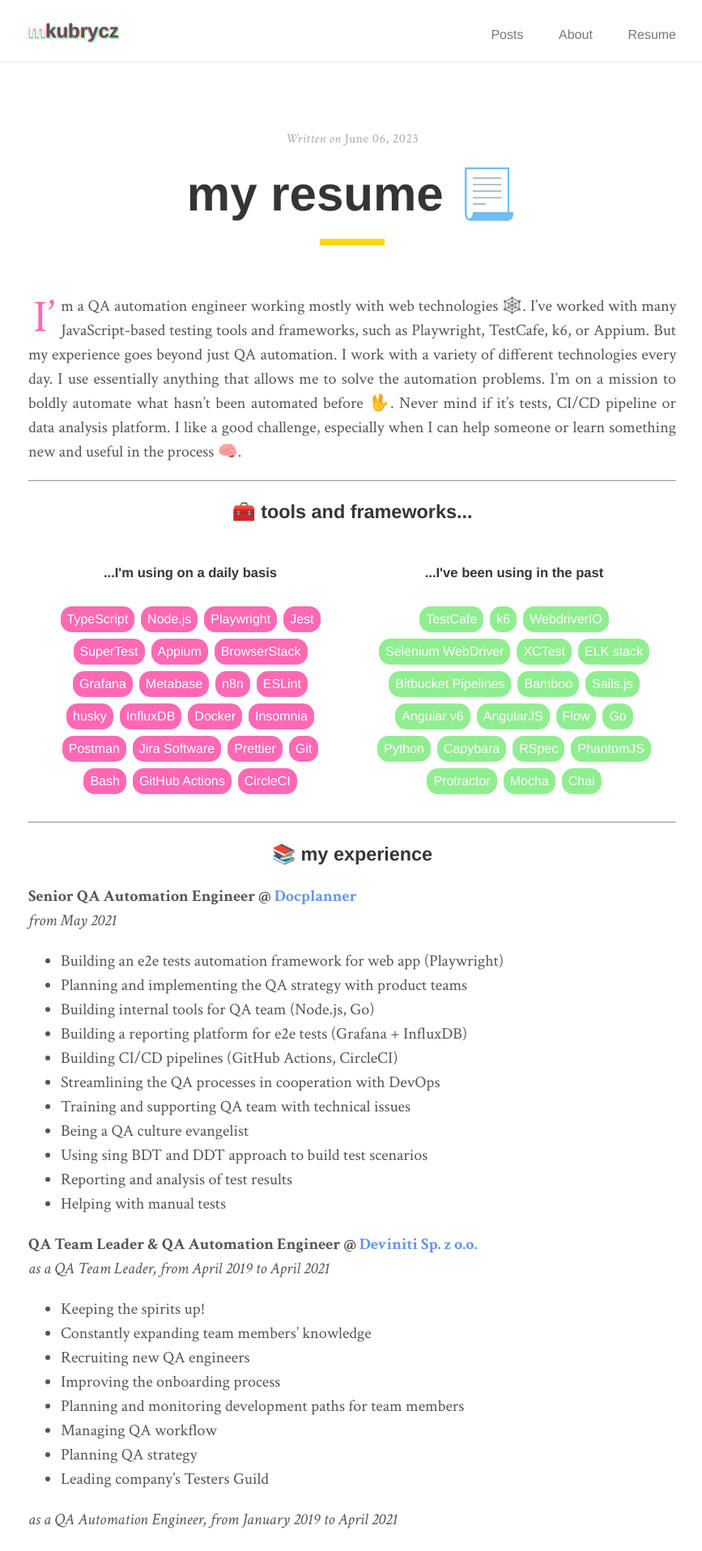
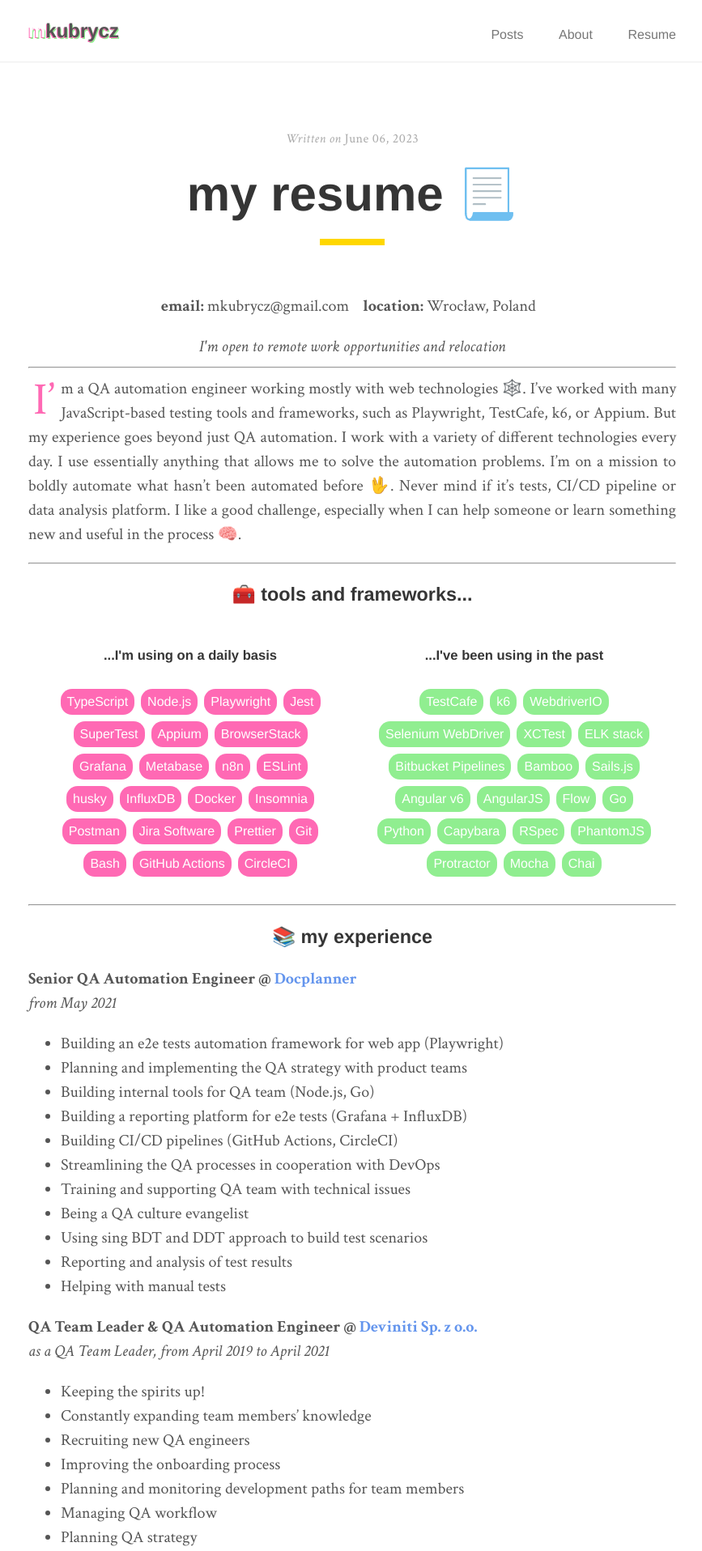
Before and after one commit to mkubrycz/mkubrycz.github.io, a Jekyll site: the page built from resume.md, in a window 1280 px wide. Shown: the top 1916 px of the page at 81% size, without its empty margins (205-1072 px from the left). Built offline with Jekyll 4.4.1, drawn with Linux system fonts in a browser that asks for light colours.

Commit message:
new favicon; add contact section to resume

```diff
--- a/_config.yml
+++ b/_config.yml
@@ -22,6 +22,8 @@
   name: Michał Kubrycz
   email: mkubrycz@gmail.com
   url: http://mkubrycz.github.io
+  phone:
+  location: Wrocław, Poland
 email: mkubrycz@gmail.com
 
 # google_analytics: UA-134261307-1
--- /dev/null
+++ b/_includes/contact-section.html
@@ -0,0 +1,13 @@
+<div class="contact-container">
+    {%- if site.author.email -%}
+    <div class="contact-item"><span class="contact-category">email:</span> {{ site.author.email }}</div>
+    {%- endif -%}
+    {%- if site.author.phone -%}
+    <div class="contact-item"><span class="contact-category">phone:</span> {{ site.author.phone }}</div>
+    {%- endif -%}
+    {%- if site.author.location -%}
+    <div class="contact-item"><span class="contact-category">location:</span> {{ site.author.location }}</div>
+    {%- endif -%}
+</div>
+
+<div class="contact-footnote">I'm open to remote work opportunities and relocation</div>
--- a/_includes/social-bar.html
+++ b/_includes/social-bar.html
@@ -4,19 +4,18 @@
   {%- endif -%}
 
   {%- if site.social.linkedin -%}
-  <a href="https://www.linkedin.com/in/{{ site.social.linkedin | cgi_escape | escape }}"><i class="fab fa-linkedin"></i></a>
-  {%- endif -%}
-
-  {%- if site.author.email -%}
-  <a href="mailto:{{ site.author.email }}"><i class="yellow fas fa-at"></i></a>
+  <a href="https://www.linkedin.com/in/{{ site.social.linkedin | cgi_escape | escape }}"><i
+      class="fab fa-linkedin"></i></a>
   {%- endif -%}
 
   {%- if site.social.facebook and page.permalink != '/resume/' -%}
-  <a href="https://www.facebook.com/{{ site.social.facebook | cgi_escape | escape }}"><i class="fab fa-facebook"></i></a>
+  <a href="https://www.facebook.com/{{ site.social.facebook | cgi_escape | escape }}"><i
+      class="fab fa-facebook"></i></a>
   {%- endif -%}
 
   {%- if site.social.instagram and page.permalink != '/resume/' -%}
-  <a href="https://www.instagram.com/{{ site.social.instagram | cgi_escape | escape }}"><i class="pink fab fa-instagram"></i></a>
+  <a href="https://www.instagram.com/{{ site.social.instagram | cgi_escape | escape }}"><i
+      class="pink fab fa-instagram"></i></a>
   {%- endif -%}
 
   {%- if site.social.twitter and page.permalink != '/resume/' -%}
@@ -24,6 +23,7 @@
   {%- endif -%}
 
   {%- if site.social.spotify and page.permalink != '/resume/' -%}
-  <a href="https://open.spotify.com/user/{{ site.social.spotify | cgi_escape | escape }}"><i class="green fab fa-spotify"></i></a>
+  <a href="https://open.spotify.com/user/{{ site.social.spotify | cgi_escape | escape }}"><i
+      class="green fab fa-spotify"></i></a>
   {%- endif -%}
 </div>
--- a/_sass/_post.scss
+++ b/_sass/_post.scss
@@ -28,10 +28,10 @@
     width: 4rem;
   }
 
-  p {
+  &>p {
     margin: 0 0 1rem;
     text-align: justify;
-    &:nth-child(4):first-letter {
+    &:nth-of-type(1):first-letter {
       color: $pink;
       padding: 0 0.3rem;
       margin: 0.1rem 0.1rem 0 0;
@@ -39,6 +39,28 @@
       float: left;
       line-height: 1;
     }
+  }
+
+  .contact-container {
+    display: flex;
+    flex-wrap: wrap;
+    align-items: flex-start;
+    justify-content: center;
+
+    .contact-item {
+      margin: 0 0 1rem 0;
+      text-align: center;
+      width: 30%;
+
+      .contact-category {
+        font-weight: bold;
+      }
+    }
+  }
+
+  .contact-footnote {
+    text-align: center;
+    font-style: italic;
   }
 
   a:hover {
--- a/_sass/_print.scss
+++ b/_sass/_print.scss
@@ -28,12 +28,21 @@
       margin: 1rem auto 1rem;
     }
 
+    .contact-container {
+      font-size: 0.8rem;
+    }
+
     &>ul {
       page-break-inside: avoid;
     }
 
+    &>p:nth-of-type(3) {
+      page-break-before: always;
+    }
+
     &>p {
       page-break-after: avoid;
+      page-break-inside: avoid;
     }
   }
 
--- a/resume.md
+++ b/resume.md
@@ -4,6 +4,10 @@
 date: 2023-06-06 18:00:00 +0100
 permalink: /
 printable: true
+---
+
+{% include contact-section.html %}
+
 ---
 
 I’m a QA automation engineer working mostly with web technologies 🕸️. I've worked with many JavaScript-based testing tools and frameworks, such as Playwright, TestCafe, k6, or Appium. But my experience goes beyond just QA automation. I work with a variety of different technologies every day. I use essentially anything that allows me to solve the automation problems. I'm on a mission to boldly automate what hasn’t been automated before 🖖. Never mind if it’s tests, CI/CD pipeline or data analysis platform. I like a good challenge, especially when I can help someone or learn something new and useful in the process 🧠.
```
Also changed, not shown: assets/apple-touch-icon.png, assets/favicon-16x16.png, assets/favicon-32x32.png.
